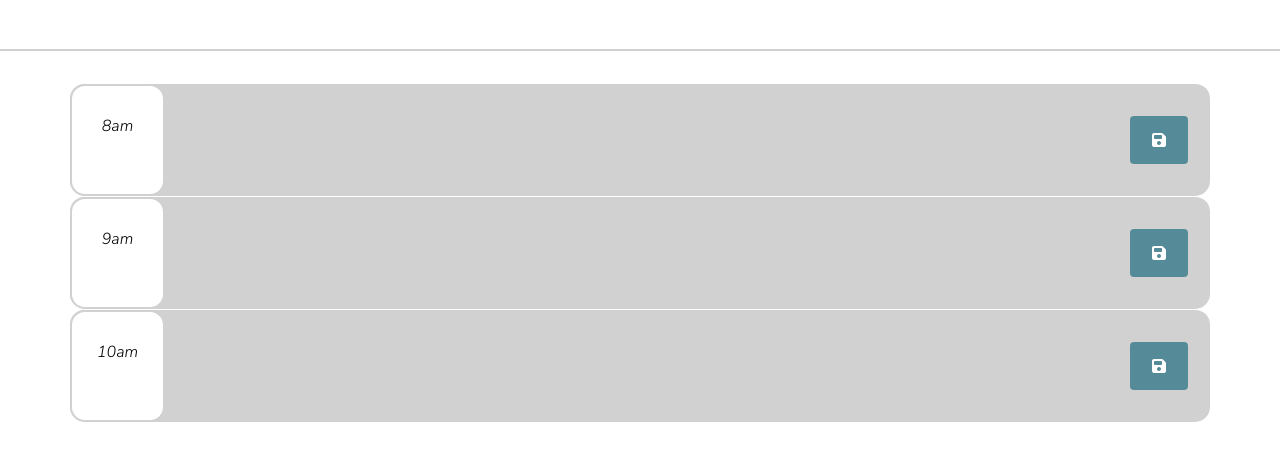
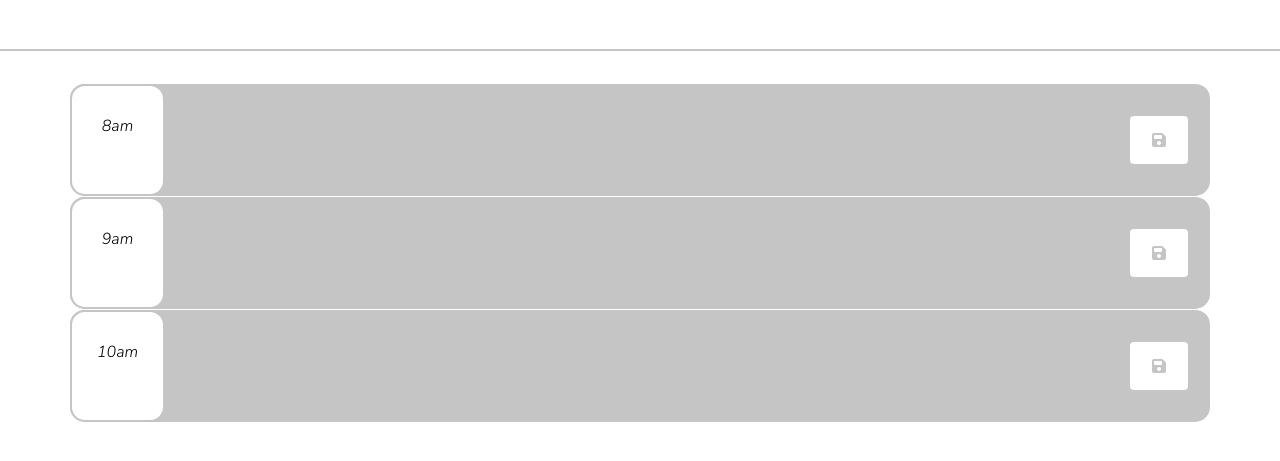
Before and after one commit to johnathanmann/Daily-Planner, a plain HTML site: page index.html in a window 1280 px wide. Shown: the part 213-674 px from the top of the page. Drawn offline with nearby package versions, Linux system fonts and the light colour scheme.

Commit message:
Changed some styling

```diff
--- a/assets/css/style.css
+++ b/assets/css/style.css
@@ -1,5 +1,5 @@
 :root{
-  --light: #d1d1d1;
+  --light: #c5c5c5;
   --green: #60b477;
   --blue: #558a98;
 }
@@ -48,8 +48,8 @@ body {
 }
 
 .past_btn{
-  background-color: var(--blue);
-  color: #FFF;
+  background-color: #FFF;
+  color: var(--light);
   border: none;
 }
 
```
